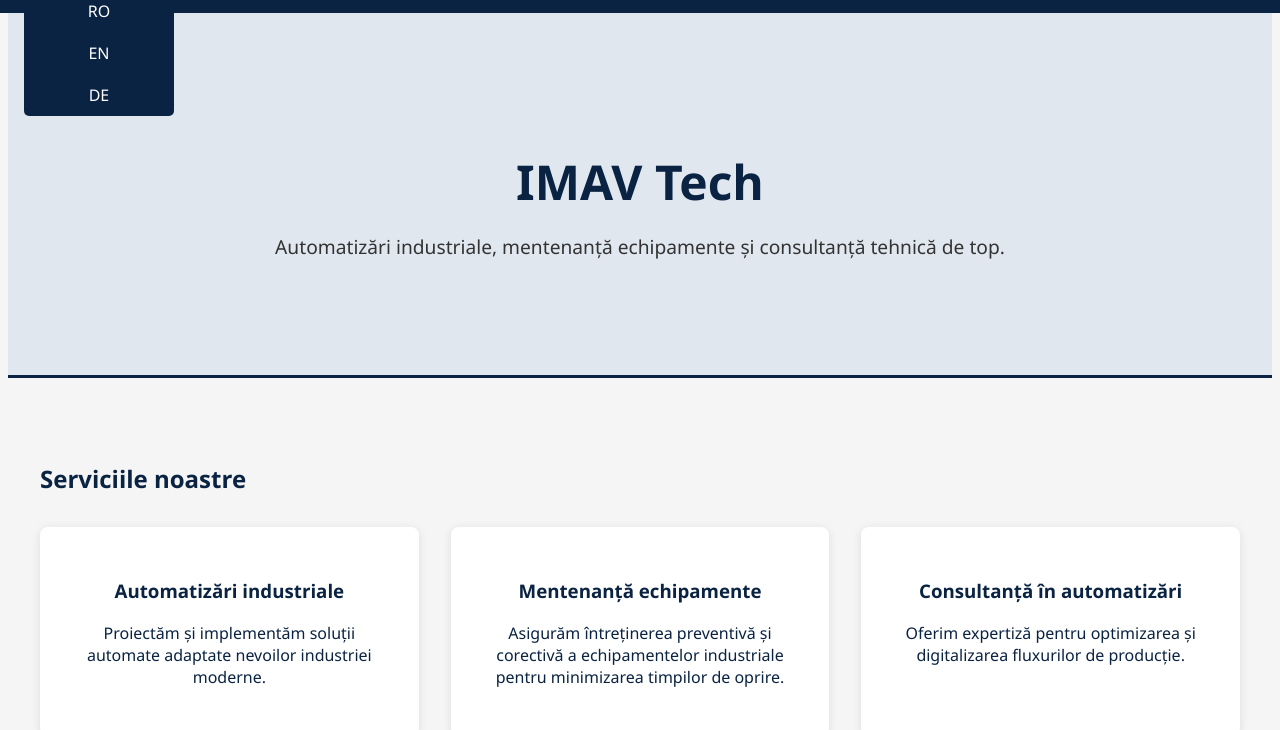
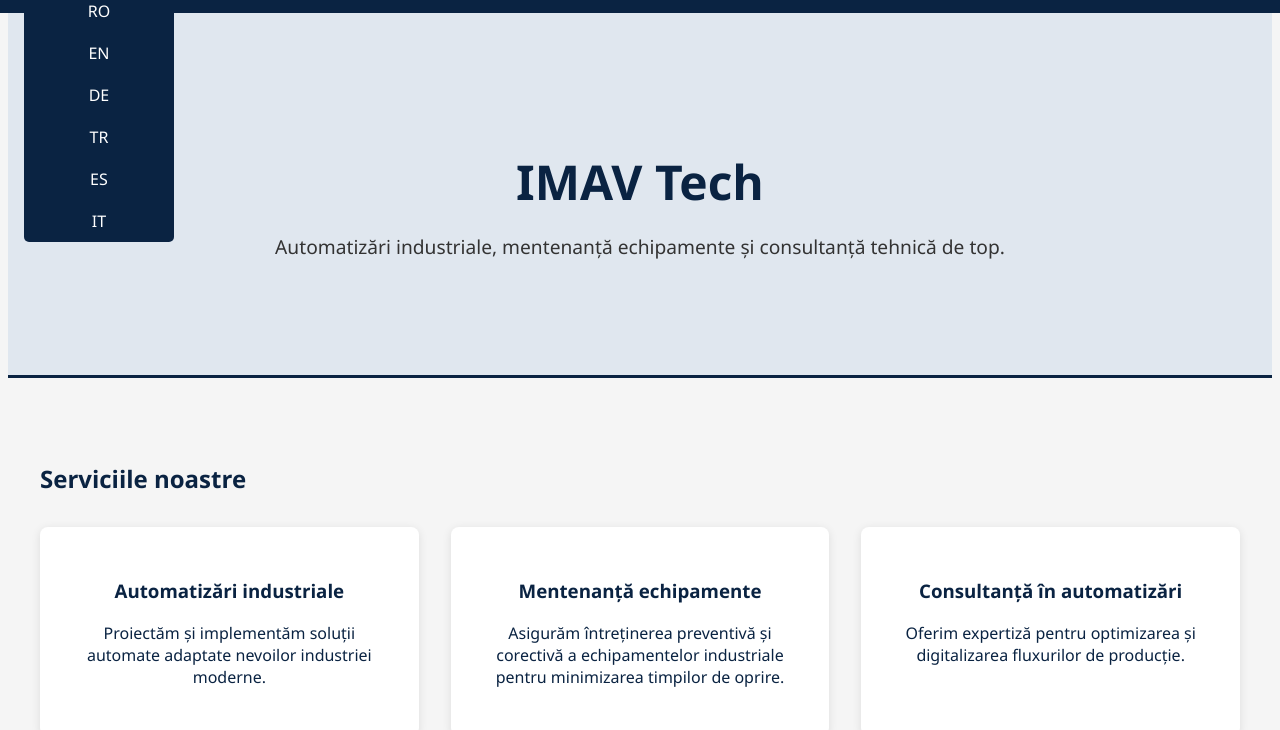
Before and after one commit to imavtech/imavtech, a plain HTML site: page index.html in a window 1280 px wide. Both pictures are taken after a click on the button "Selectează limba". Shown: the part 69-799 px from the top of the page. Drawn offline with Linux system fonts and the light colour scheme; files whose address does not match are found by name.

Commit message:
Add files via upload

```diff
--- a/index.html
+++ b/index.html
@@ -179,7 +179,7 @@ margin-top: -4px;
 
 <header>
     <div class="logo">
-        <img src="D:\Users\26048896\OneDrive - ARÇELİK A.Ş\Desktop\IMAV TECH\imav-tech-logo-blue2.png" alt="IMAV Tech Logo" style="height: 50px;">
+        <img src="imav-tech-logo-blue2.png" alt="IMAV Tech Logo" style="height: 50px;">
     </div>
 	<div class="language-selector">
         <button class="language-button" aria-label="Selectează limba">🌐</button>
@@ -187,6 +187,9 @@ margin-top: -4px;
             <a href="index-ro.html">RO</a>
             <a href="index-en.html">EN</a>
             <a href="index-de.html">DE</a>
+            <a href="index-tr.html">TR</a>
+            <a href="index-es.html">ES</a>
+            <a href="index-it.html">IT</a>
         </div>
     </div>
     <button class="menu-toggle" aria-label="Deschide meniul">&#9776;</button>
```
